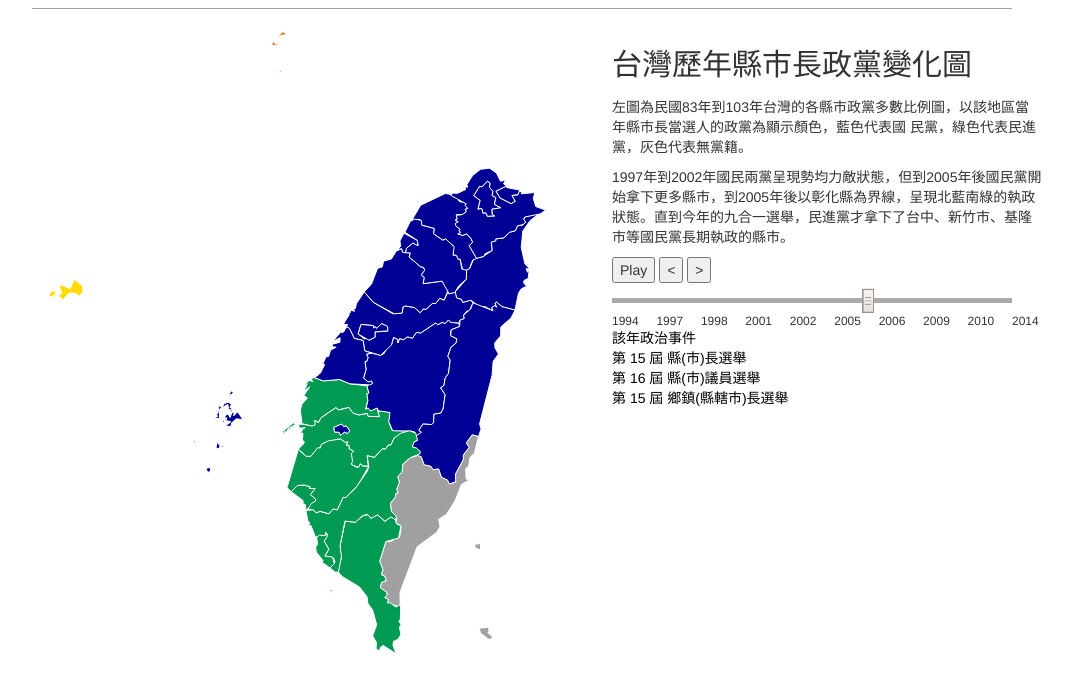
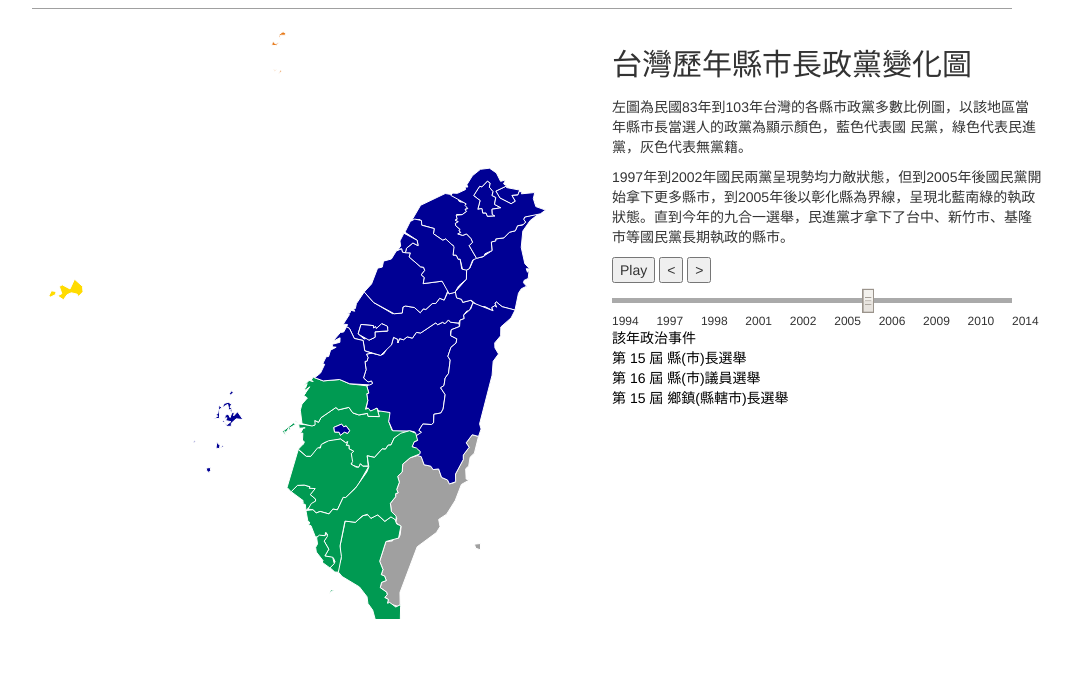
Before and after one commit to jackklpan/datajournalism-3, a plain HTML site: page index.html in a window 1280 px wide. Shown: the part 833-1520 px from the top of the page, without its empty margins (118-1190 px from the left). Drawn offline with nearby package versions, Linux system fonts and the light colour scheme.

Commit message:
Update index.html

```diff
--- a/index.html
+++ b/index.html
@@ -521,7 +521,7 @@
 	</body>
 	<script>
 		 var width = 600;
-                        var height = 800;
+                        var height = 600;
                         var svg = d3.select("#svg1")
                                         .attr("width", width)
                                         .attr("height", height);
```
